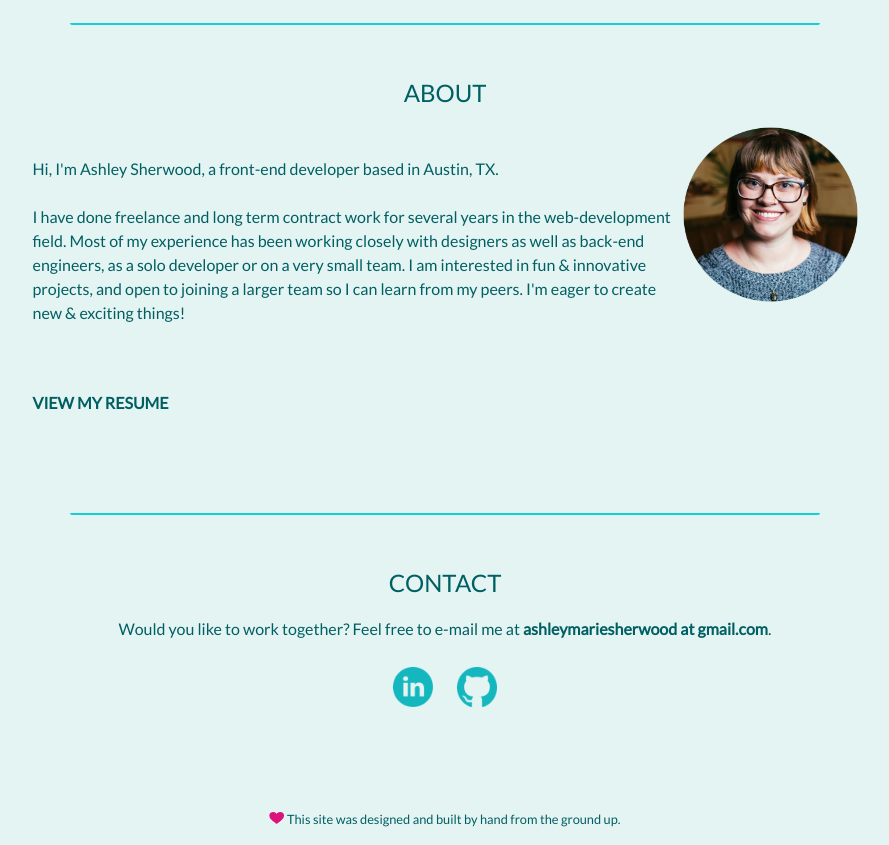
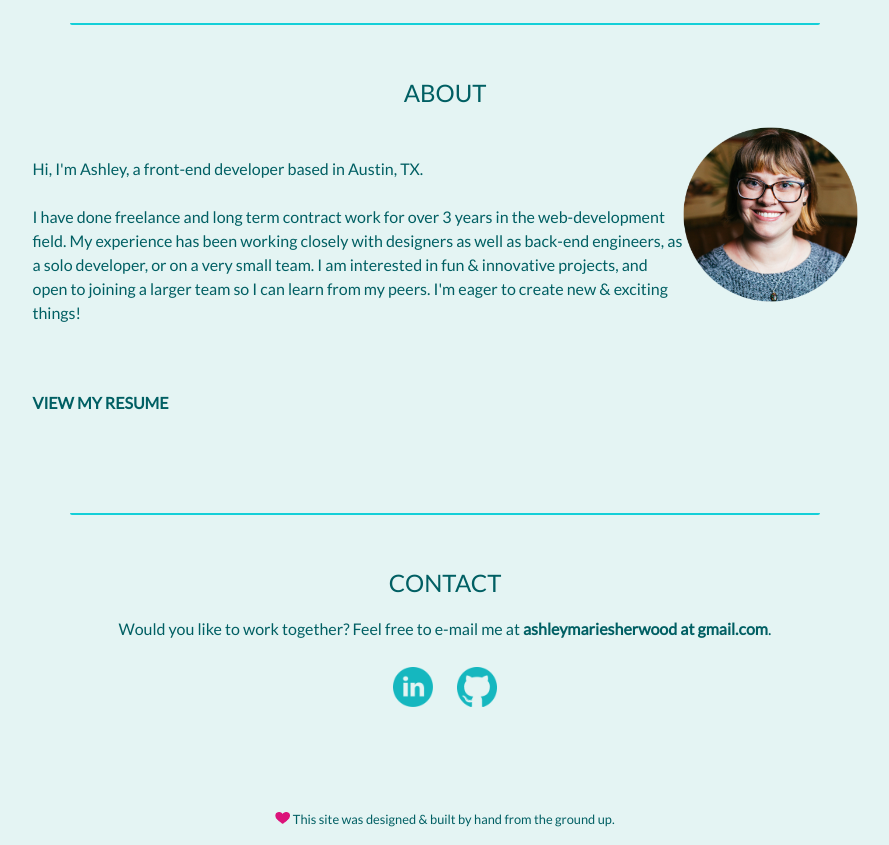
Before and after one commit to AshleyMSherwood/AshleyMSherwood.github.io, a plain HTML site: page index.html in a window 1280 px wide. Shown: the part 2680-3525 px from the top of the page, without its empty margins (260-1149 px from the left). Drawn offline with nearby package versions, Linux system fonts and the light colour scheme.

Commit message:
updated copy on homepage

```diff
--- a/index.html
+++ b/index.html
@@ -81,9 +81,9 @@
           <h3 class="section-header">ABOUT</h3>
           <div class="about-text-and-image">
             <img src="images/ashley-small.png" alt="Photo of Ashley M Sherwood, Front-end developer in Austin, TX">
-            <p class="about-me">Hi, I'm Ashley Sherwood, a front-end developer based in Austin, TX.
+            <p class="about-me">Hi, I'm Ashley, a front-end developer based in Austin, TX.
             <br><br>
-            I have done freelance and long term contract work for several years in the web-development field.  Most of my experience has been working closely with designers as well as back-end engineers, as a solo developer or on a very small team. I am interested in fun & innovative projects, and open to joining a larger team so I can learn from my peers. I'm eager to create new & exciting things!</p>
+            I have done freelance and long term contract work for over 3 years in the web-development field.  My experience has been working closely with designers as well as back-end engineers, as a solo developer, or on a very small team. I am interested in fun & innovative projects, and open to joining a larger team so I can learn from my peers. I'm eager to create new & exciting things!</p>
           </div>
           <p><a href="/resume.html">VIEW MY RESUME</a><p>
         </section>
@@ -100,7 +100,7 @@
         </section>
     <!-- footer -->
         <footer>
-          <p><img src="images/heart.png" alt="image of heart"> This site was designed and built by hand from the ground up. </p>
+          <p><img src="images/heart.png" alt="image of heart"> This site was designed & built by hand from the ground up. </p>
         </footer>
       </div> <!-- end container -->
     </div> <!-- end homepage -->
```
